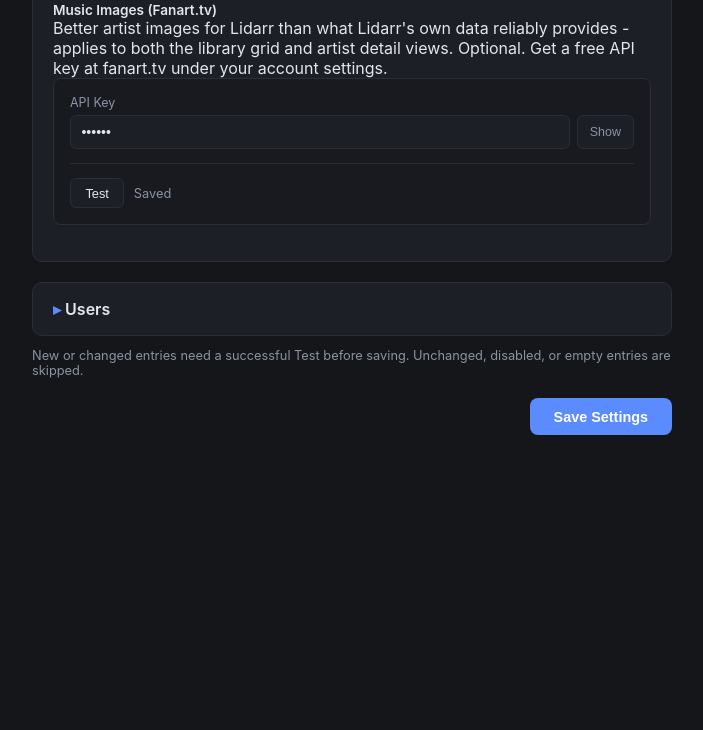
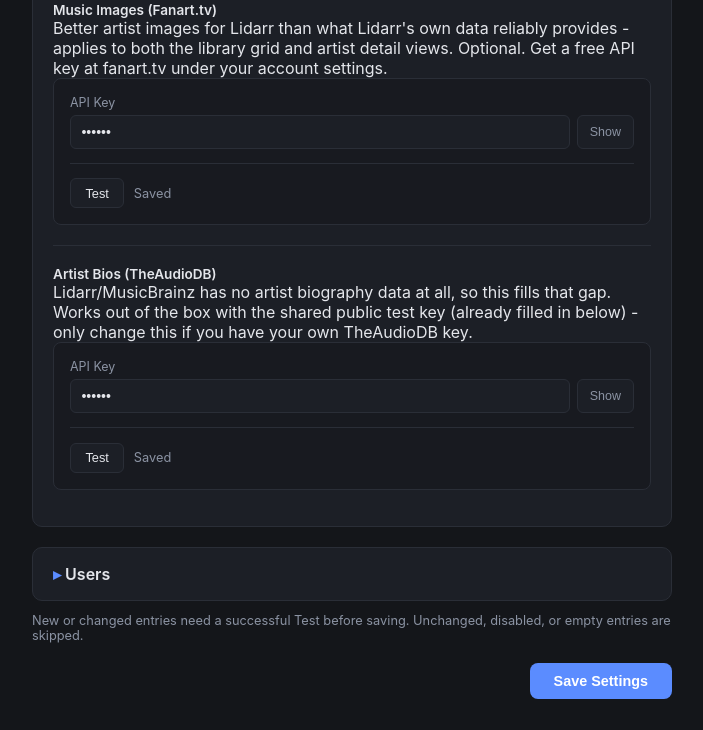
Before and after one commit to Kazwahs/arrvantage, a Flask app: template templates/settings.html in a window 1280 px wide, after a click on "Metadata Services". Shown: the part 1099-1829 px from the top of the page, without its empty margins (288-991 px from the left). Before the commit the page ends 1534 px from the top, so only its background shows below. Run offline with Flask 3, Linux system fonts and the light colour scheme; the template is opened without the code that fills it: most values are stand-ins (such as "Sample title", 1, 10 or a date in 2020).

Commit message:
Added TheAudioDB API for artists description

```diff
--- a/app.py
+++ b/app.py
@@ -129,7 +129,7 @@ CONFIG_PATH = os.path.join(CONFIG_DIR, "config.json")
 EMPTY_CONFIG = {
     "instances": [], "media_servers": [], "requesters": [], "downloaders": [], "users": [],
     "tmdb": {"api_key": ""}, "tvdb": {"api_key": "", "pin": ""},
-    "fanart": {"api_key": ""}, "secret_key": "",
+    "fanart": {"api_key": ""}, "theaudiodb": {"api_key": "123"}, "secret_key": "",
 }
 
 
@@ -201,6 +201,7 @@ REQUESTERS = CONFIG.get("requesters", [])
 TMDB = CONFIG.get("tmdb", {"api_key": ""})
 TVDB = CONFIG.get("tvdb", {"api_key": "", "pin": ""})
 FANART = CONFIG.get("fanart", {"api_key": ""})
+THEAUDIODB = CONFIG.get("theaudiodb", {"api_key": "123"})
 DOWNLOADERS = CONFIG.get("downloaders", [])
 USERS = CONFIG.get("users", [])
 
@@ -830,6 +831,9 @@ def fetch_artist_albums(config: dict, artist_id: int) -> dict:
     artist_response.raise_for_status()
     artist = artist_response.json()
 
+    audiodb_bio = fetch_audiodb_artist_bio(artist.get("foreignArtistId"))
+    overview = audiodb_bio or artist.get("overview") or "No description available."
+
     response = requests.get(
         f"{base}/api/v1/album", headers=headers,
         params={"artistId": artist_id}, timeout=10,
@@ -837,7 +841,7 @@ def fetch_artist_albums(config: dict, artist_id: int) -> dict:
     response.raise_for_status()
     albums = sorted(response.json(), key=lambda a: a.get("releaseDate", "") or "")
     return {
-        "overview": artist.get("overview") or "No description available.",
+        "overview": overview,
         "albums": [
             {
                 "album_id": a.get("id"),
@@ -1732,6 +1736,32 @@ def enrich_artist_covers_with_fanart(library_items: list) -> None:
                 pass  # leave that one artist without a cover rather than fail the whole page
 
 
+def fetch_audiodb_artist_bio(mbid) -> str:
+    """
+    Lidarr/MusicBrainz has no artist biography data at all - it's a
+    structured metadata database, not a source of bio text. TheAudioDB
+    does have one, looked up by the same MusicBrainz ID already used
+    for Fanart.tv. Best-guess field name: "strBiographyEN".
+    """
+    if not mbid or not THEAUDIODB.get("api_key"):
+        return ""
+
+    try:
+        response = requests.get(
+            f"https://www.theaudiodb.com/api/v1/json/{THEAUDIODB['api_key']}/artist-mb.php",
+            params={"i": mbid}, timeout=8,
+        )
+        if not response.ok:
+            return ""
+        artists = response.json().get("artists") or []
+    except requests.exceptions.RequestException:
+        return ""
+
+    if not artists:
+        return ""
+    return artists[0].get("strBiographyEN") or ""
+
+
 # ---------------------------------------------------------------------------
 # Downloaders (qBittorrent / SABnzbd) - separate from the arr instances
 # entirely, since a download client is usually shared across all of them
@@ -1964,6 +1994,21 @@ def api_settings_test():
             )
             if response.status_code in (401, 403):
                 return jsonify({"ok": False, "error": "Invalid API key"})
+        except requests.exceptions.RequestException as err:
+            return jsonify({"ok": False, "error": str(err)})
+        return jsonify({"ok": True})
+
+    if category == "theaudiodb":
+        # No dedicated key-check endpoint either - search for a
+        # well-known artist and confirm real results come back.
+        try:
+            response = requests.get(
+                f"https://www.theaudiodb.com/api/v1/json/{credential}/search.php",
+                params={"s": "Coldplay"}, timeout=8,
+            )
+            response.raise_for_status()
+            if not response.json().get("artists"):
+                return jsonify({"ok": False, "error": "Key didn't return any results - it may be invalid"})
         except requests.exceptions.RequestException as err:
             return jsonify({"ok": False, "error": str(err)})
         return jsonify({"ok": True})
@@ -2120,7 +2165,7 @@ def parse_users(form, existing_users: list) -> list:
 @login_required
 @admin_required
 def settings():
-    global CONFIG, APPS, MEDIA_SERVERS, REQUESTERS, DOWNLOADERS, USERS, TMDB, TVDB, FANART
+    global CONFIG, APPS, MEDIA_SERVERS, REQUESTERS, DOWNLOADERS, USERS, TMDB, TVDB, FANART, THEAUDIODB
 
     if request.method == "POST":
         new_config = {
@@ -2139,6 +2184,7 @@ def settings():
                 "pin": request.form.get("tvdb_pin", "").strip(),
             },
             "fanart": {"api_key": request.form.get("fanart_api_key", "").strip()},
+            "theaudiodb": {"api_key": request.form.get("theaudiodb_api_key", "123").strip() or "123"},
             "secret_key": CONFIG["secret_key"],  # never edited via the form - carry it forward
         }
         save_config(new_config)
@@ -2154,6 +2200,7 @@ def settings():
         TMDB = CONFIG["tmdb"]
         TVDB = CONFIG["tvdb"]
         FANART = CONFIG["fanart"]
+        THEAUDIODB = CONFIG["theaudiodb"]
 
         # Only the admin can reach this route, so keep their session
         # pointed at their account even if they just renamed themselves.
@@ -2173,6 +2220,7 @@ def settings():
         tmdb=CONFIG.get("tmdb", {"api_key": ""}),
         tvdb=CONFIG.get("tvdb", {"api_key": "", "pin": ""}),
         fanart=CONFIG.get("fanart", {"api_key": ""}),
+        theaudiodb=CONFIG.get("theaudiodb", {"api_key": "123"}),
         kind_options=KIND_META,
         media_server_type_options=MEDIA_SERVER_TYPES,
         requester_type_options=REQUESTER_TYPES,
--- a/templates/settings.html
+++ b/templates/settings.html
@@ -373,6 +373,23 @@
                         <div class="test-row">
                             <button type="button" class="test-btn" id="test-btn-fanart" onclick="testFanart(this)">Test</button>
                             <span id="test-status-fanart" class="test-status"></span>
+                        </div>
+                    </div>
+
+                    <div class="metadata-service-label">Artist Bios (TheAudioDB)</div>
+                    <div class="step-hint">Lidarr/MusicBrainz has no artist biography data at all, so this fills that gap. Works out of the box with the shared public test key (already filled in below) - only change this if you have your own TheAudioDB key.</div>
+                    <div class="entry-card" id="card-theaudiodb" data-original-credential="{{ theaudiodb.api_key }}">
+                        <div class="field">
+                            <label for="theaudiodb_api_key">API Key</label>
+                            <div class="key-row">
+                                <input type="password" id="theaudiodb_api_key" name="theaudiodb_api_key" value="{{ theaudiodb.api_key }}" autocomplete="new-password"
+                                       oninput="markUntestedTheaudiodb()">
+                                <button type="button" class="toggle-btn" onclick="toggleField('theaudiodb_api_key', this)">Show</button>
+                            </div>
+                        </div>
+                        <div class="test-row">
+                            <button type="button" class="test-btn" id="test-btn-theaudiodb" onclick="testTheaudiodb(this)">Test</button>
+                            <span id="test-status-theaudiodb" class="test-status"></span>
                         </div>
                     </div>
                 </div>
@@ -936,6 +953,67 @@
         }
 
         markUntestedFanart();
+
+        function markUntestedTheaudiodb() {
+            const field = document.getElementById('theaudiodb_api_key');
+            const card = document.getElementById('card-theaudiodb');
+            const statusEl = document.getElementById('test-status-theaudiodb');
+            const value = field.value.trim();
+
+            if (value === '') {
+                testedOk['theaudiodb'] = true;
+                statusEl.textContent = 'Not configured';
+                statusEl.className = 'test-status test-empty';
+            } else if (value === card.dataset.originalCredential) {
+                testedOk['theaudiodb'] = true;
+                statusEl.textContent = 'Saved';
+                statusEl.className = 'test-status test-empty';
+            } else {
+                testedOk['theaudiodb'] = false;
+                statusEl.textContent = 'Needs testing';
+                statusEl.className = 'test-status test-empty';
+            }
+            updateSaveButtonState();
+        }
+
+        async function testTheaudiodb(btn) {
+            const statusEl = document.getElementById('test-status-theaudiodb');
+            btn.disabled = true;
+            const originalLabel = btn.textContent;
+            btn.textContent = 'Testing...';
+
+            try {
+                const response = await fetch('/api/settings/test', {
+                    method: 'POST',
+                    headers: { 'Content-Type': 'application/json' },
+                    body: JSON.stringify({
+                        category: 'theaudiodb',
+                        credential: document.getElementById('theaudiodb_api_key').value.trim(),
+                    }),
+                });
+                const result = await response.json();
+
+                if (result.ok) {
+                    testedOk['theaudiodb'] = true;
+                    statusEl.textContent = 'Connected';
+                    statusEl.className = 'test-status test-ok';
+                } else {
+                    testedOk['theaudiodb'] = false;
+                    statusEl.textContent = result.error || 'Failed';
+                    statusEl.className = 'test-status test-fail';
+                }
+            } catch (err) {
+                testedOk['theaudiodb'] = false;
+                statusEl.textContent = 'Request failed';
+                statusEl.className = 'test-status test-fail';
+            }
+
+            btn.disabled = false;
+            btn.textContent = originalLabel;
+            updateSaveButtonState();
+        }
+
+        markUntestedTheaudiodb();
     </script>
 </body>
 </html>
```
